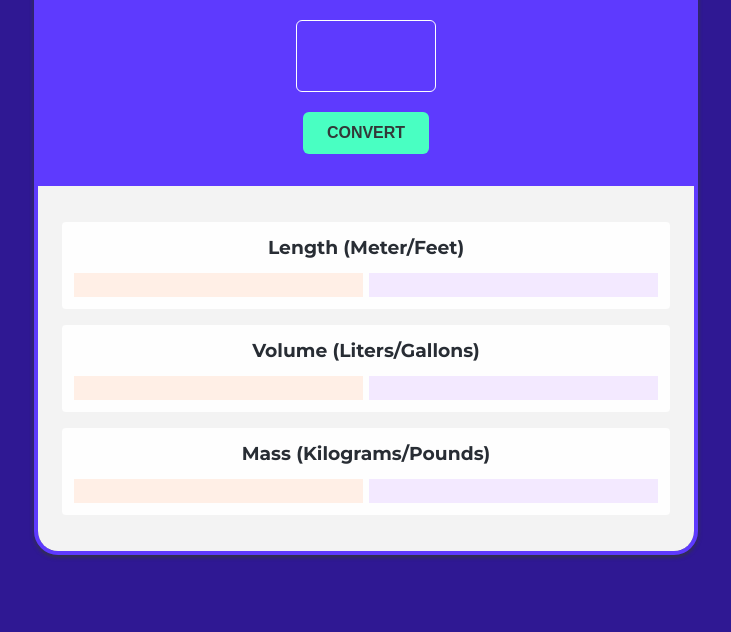
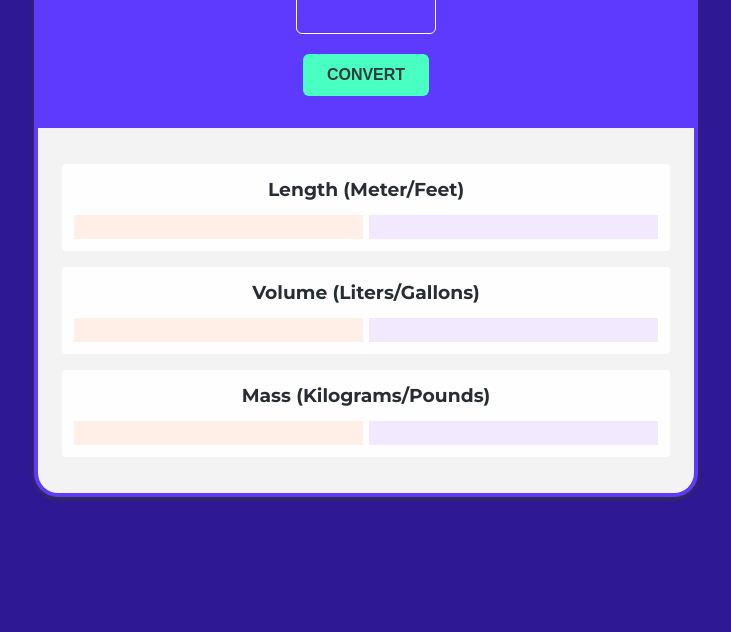
Before and after one commit to AkaninyeneEssien/UnitFlip, a plain HTML site: page index.html in a window 1280 px wide. Shown: the part 168-800 px from the top of the page, without its empty margins (274-1005 px from the left). Drawn offline with Linux system fonts and the light colour scheme.

Commit message:
ui update

```diff
--- a/script.js
+++ b/script.js
@@ -63,5 +63,3 @@ window.addEventListener("load", function(){
         convert()
     }
 })
-
-// localStorage.clear()
--- a/style.css
+++ b/style.css
@@ -15,19 +15,16 @@
 body{
     font-family: "Montserrat", sans-serif;
     background-color: #2f1893;
-    display: flex;
-    justify-content: center;
-    align-items: center;
-    height: 100vh;
 }
 
 .container{
+    width: fit-content;
     border: 4px solid var(--brand-color);
     border-radius: 24px;
     overflow: hidden;
     text-align: center;
     box-shadow: 0px 2px 4px var(--sec-color);
-    margin: 10px;
+    margin: 20px auto;
 }
 
 header{
@@ -82,12 +79,10 @@ header{
     color: var(--sec-color);
 
     transition: box-shadow 0.2s ease-in-out;
-
 }
 
 .btn:hover{
-    box-shadow: 0px 4px 12px #0d062a7e;
-    /* box-shadow: 6px 6px 16px #1309427e; */
+    box-shadow: 0px 4px 12px #0d062a4c;
 }
 
 .cards-container{
```
